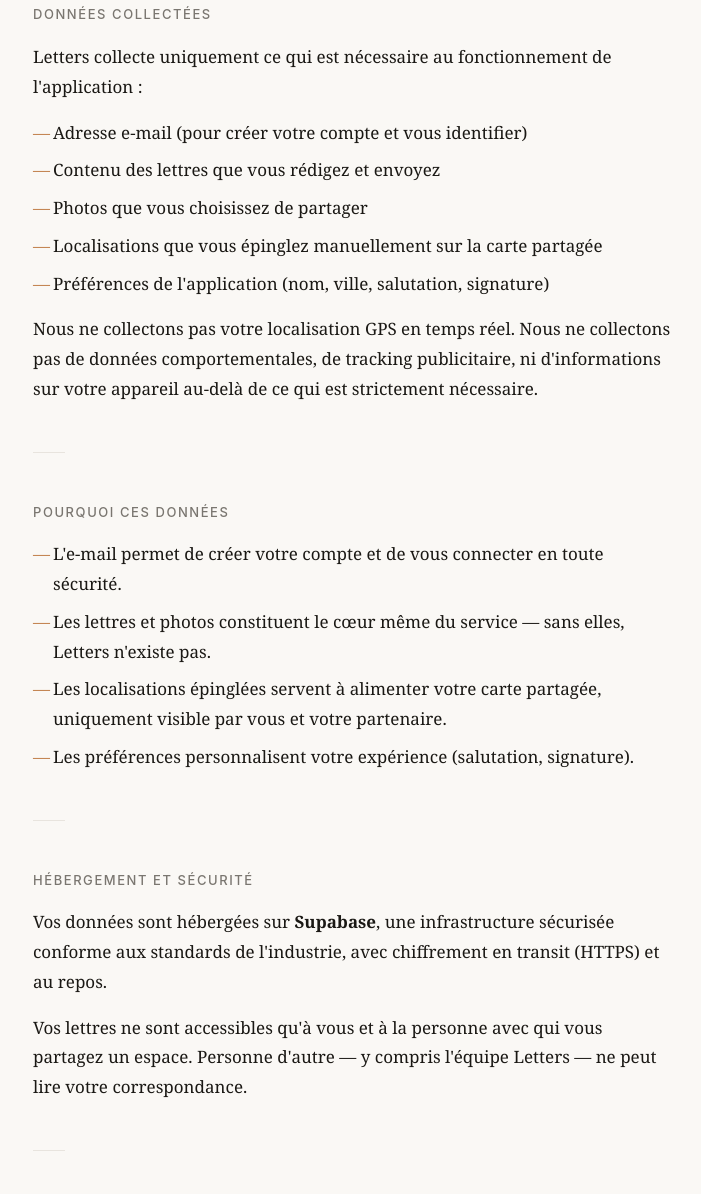
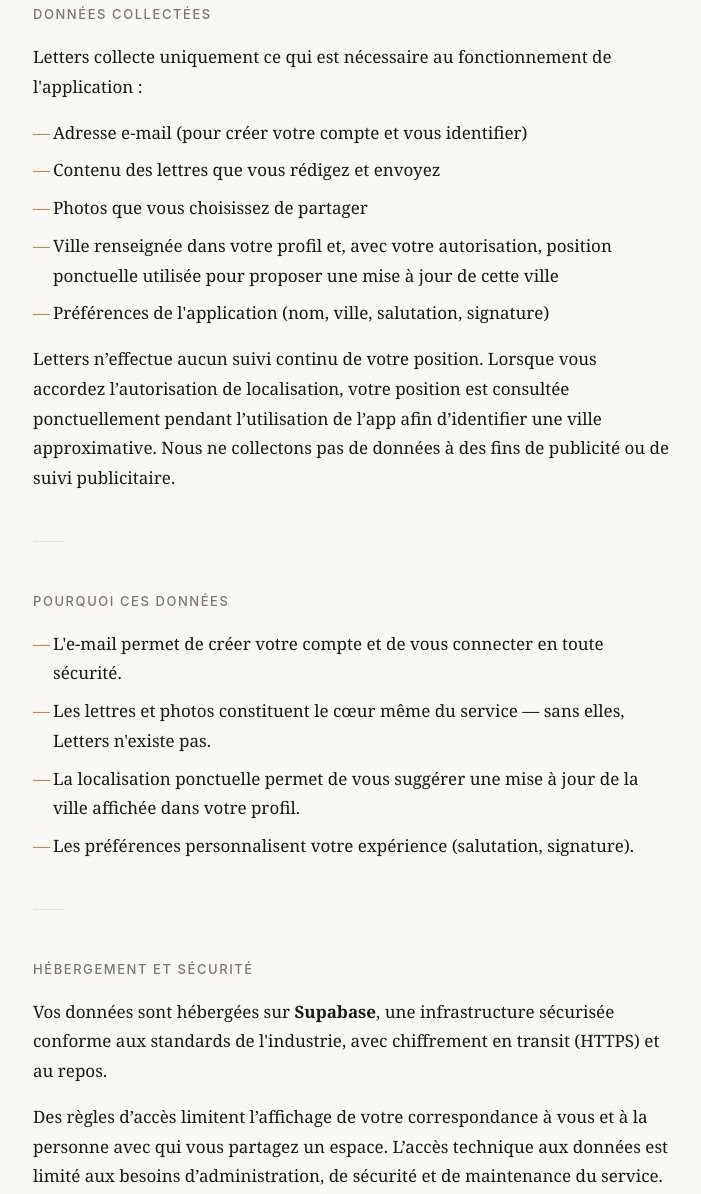
Before and after one commit to gabrielblervaque-eng/letters-app, a website: page privacy.html in a window 1280 px wide. Shown: the part 540-1734 px from the top of the page, without its empty margins (287-988 px from the left). Drawn offline with Linux system fonts and the light colour scheme.

Commit message:
Update privacy policy for location usage

```diff
--- a/privacy.html
+++ b/privacy.html
@@ -160,7 +160,7 @@
   <header>
     <div class="wordmark">Letters</div>
     <h1>Politique de confidentialité</h1>
-    <p class="meta">Dernière mise à jour : juin 2025</p>
+    <p class="meta">Dernière mise à jour : 30 septembre 2026</p>
   </header>
 
   <main>
@@ -180,10 +180,10 @@
         <li>Adresse e-mail (pour créer votre compte et vous identifier)</li>
         <li>Contenu des lettres que vous rédigez et envoyez</li>
         <li>Photos que vous choisissez de partager</li>
-        <li>Localisations que vous épinglez manuellement sur la carte partagée</li>
+        <li>Ville renseignée dans votre profil et, avec votre autorisation, position ponctuelle utilisée pour proposer une mise à jour de cette ville</li>
         <li>Préférences de l'application (nom, ville, salutation, signature)</li>
       </ul>
-      <p>Nous ne collectons pas votre localisation GPS en temps réel. Nous ne collectons pas de données comportementales, de tracking publicitaire, ni d'informations sur votre appareil au-delà de ce qui est strictement nécessaire.</p>
+      <p>Letters n’effectue aucun suivi continu de votre position. Lorsque vous accordez l’autorisation de localisation, votre position est consultée ponctuellement pendant l’utilisation de l’app afin d’identifier une ville approximative. Nous ne collectons pas de données à des fins de publicité ou de suivi publicitaire.</p>
     </section>
 
     <div class="divider"></div>
@@ -193,7 +193,7 @@
       <ul>
         <li>L'e-mail permet de créer votre compte et de vous connecter en toute sécurité.</li>
         <li>Les lettres et photos constituent le cœur même du service — sans elles, Letters n'existe pas.</li>
-        <li>Les localisations épinglées servent à alimenter votre carte partagée, uniquement visible par vous et votre partenaire.</li>
+        <li>La localisation ponctuelle permet de vous suggérer une mise à jour de la ville affichée dans votre profil.</li>
         <li>Les préférences personnalisent votre expérience (salutation, signature).</li>
       </ul>
     </section>
@@ -203,7 +203,7 @@
     <section>
       <h2>Hébergement et sécurité</h2>
       <p>Vos données sont hébergées sur <strong>Supabase</strong>, une infrastructure sécurisée conforme aux standards de l'industrie, avec chiffrement en transit (HTTPS) et au repos.</p>
-      <p>Vos lettres ne sont accessibles qu'à vous et à la personne avec qui vous partagez un espace. Personne d'autre — y compris l'équipe Letters — ne peut lire votre correspondance.</p>
+      <p>Des règles d’accès limitent l’affichage de votre correspondance à vous et à la personne avec qui vous partagez un espace. L’accès technique aux données est limité aux besoins d’administration, de sécurité et de maintenance du service.</p>
     </section>
 
     <div class="divider"></div>
```
